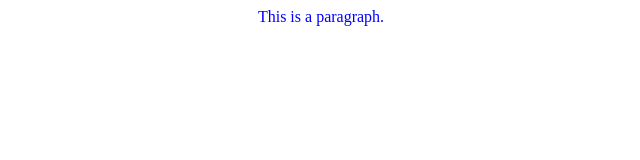
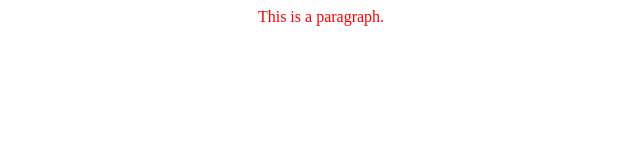
Before and after one commit to rouakhouloud/projet, a plain HTML site: page index.html in a window 1280 px wide. Shown: the whole page, without its empty margins (319-959 px from the left). Drawn offline with Linux system fonts and the light colour scheme.

Commit message:
modification couleur parag

```diff
--- a/index.html
+++ b/index.html
@@ -1,5 +1,5 @@
 <html>
 <body style="background-color: white; text-align: center;">
-<p style="color:blue;">This is a paragraph.</p>
+<p style="color:red;">This is a paragraph.</p>
 </body>
 </html>
```
